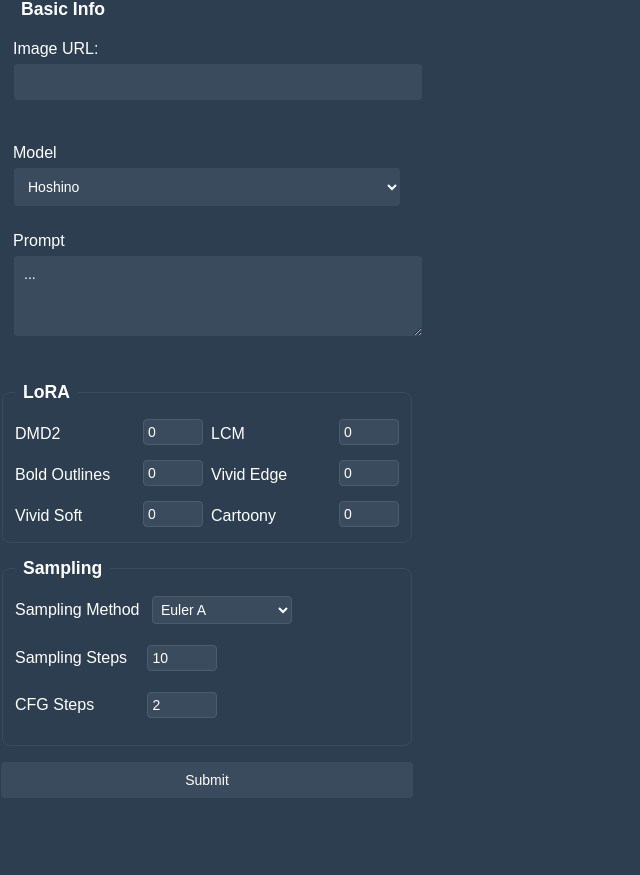
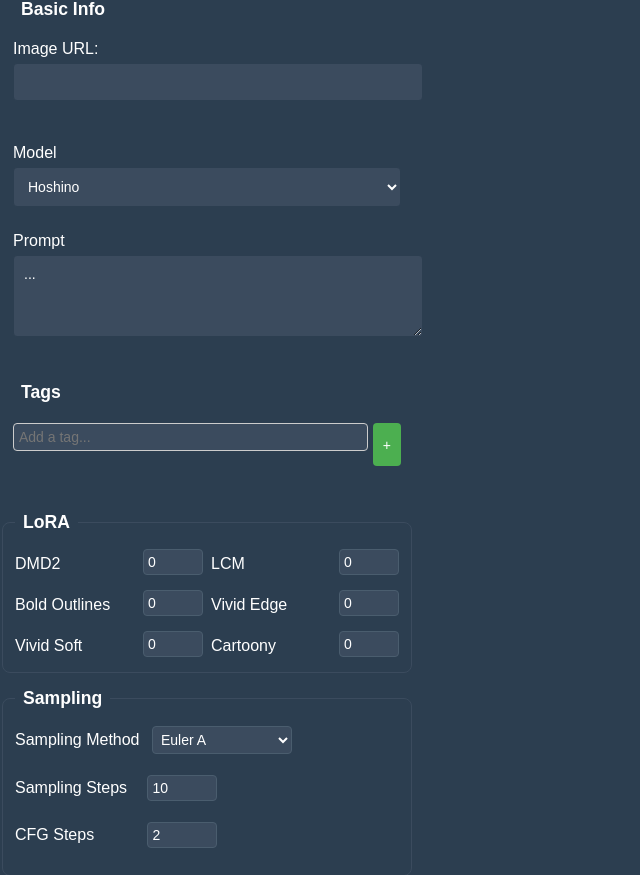
Before and after one commit to ShinyMyst/atherium-image-sorter, a Flask app: page /submit in a window 1280 px wide. Shown: the part 250-1125 px from the top of the page, without its empty margins (0-640 px from the left). Before the commit the page ends 1048 px from the top, so only its background shows below. Run offline with Flask 3, Linux system fonts and the light colour scheme.

Commit message:
Added tags to submit form

```diff
--- a/app.py
+++ b/app.py
@@ -48,6 +48,8 @@ def post_submit():
     # all the names should be in the submit.py only
 
     data_sets = []
+    print(dict(request.form))
+    print(form)
 
     # TODO - Needto change the form to avoid hardcoding but giving up for now
     if form.test_data.data:
@@ -57,12 +59,14 @@ def post_submit():
     if form.gallery.data:
         data_sets.append("Gallery")
     print(data_sets)
+    tags = [tag.data.lower() for tag in form.tags if tag.data]
 
     structured_data = {
             # Direct access via form.field.data
             "url": form.url.data,
             "model": form.model.data,
             "prompt": form.prompt.data,
+            "Tags": tags,
             "LoRA": {
                 "dmd2": form.dmd2.data,
                 "lcm": form.lcm.data,
--- a/forms/submit.py
+++ b/forms/submit.py
@@ -6,7 +6,8 @@ from wtforms import (
     IntegerField,
     FloatField,
     TextAreaField,
-    BooleanField
+    BooleanField,
+    FieldList
 )
 
 
@@ -23,6 +24,7 @@ class SubmitForm(FlaskForm):
         ('Hoseki', 'Hoseki')
         ])
     prompt = TextAreaField('Prompt', default='...')
+    tags = FieldList(StringField('Tag'), min_entries=0)
 
     # LoRA
     dmd2 = FloatField('DMD2', default=0)
--- a/static/css/submit.css
+++ b/static/css/submit.css
@@ -80,3 +80,58 @@ fieldset.sampling-parameters label {
     min-width: 120px;
     display: inline-block;
 }
+
+.tag-container {
+    margin: 10px 0;
+}
+
+.tag-input {
+    display: flex;
+    margin-bottom: 10px;
+}
+
+#tag-input {
+    flex-grow: 1;
+    padding: 5px;
+    border: 1px solid #ccc;
+    border-radius: 4px;
+}
+
+#add-tag {
+    margin-left: 5px;
+    padding: 5px 10px;
+    background-color: #4CAF50;
+    color: white;
+    border: none;
+    border-radius: 4px;
+    cursor: pointer;
+}
+
+#add-tag:hover {
+    background-color: #45a049;
+}
+
+.tags-list {
+    display: flex;
+    flex-wrap: wrap;
+    gap: 5px;
+}
+
+.tag-item {
+    display: inline-flex;
+    align-items: center;
+    background-color: #3b4b5e;
+    padding: 3px 8px;
+    border-radius: 4px;
+    font-size: 14px;
+}
+
+.remove-tag {
+    margin-left: 5px;
+    cursor: pointer;
+    color: #888;
+}
+
+.remove-tag:hover {
+    color: #f44336;
+}
--- /dev/null
+++ b/static/js/tags.js
@@ -0,0 +1,48 @@
+document.addEventListener('DOMContentLoaded', function() {
+    const tagInput = document.getElementById('tag-input');
+    const addTagButton = document.getElementById('add-tag');
+    const tagsList = document.getElementById('tags-list');
+
+    function addTag(tagText) {
+        if (!tagText.trim()) return;
+
+        // Create the tag element
+        const tagIndex = document.querySelectorAll('[name^="tags-"]').length;
+        const tagElement = document.createElement('span');
+        tagElement.className = 'tag-item';
+        tagElement.innerHTML = `
+            ${tagText}
+            <input type="hidden" name="tags-${tagIndex}" value="${tagText}">
+            <span class="remove-tag">×</span>
+        `;
+
+        // Add to the list
+        tagsList.appendChild(tagElement);
+
+        // Clear input
+        tagInput.value = '';
+
+        // Add remove functionality
+        tagElement.querySelector('.remove-tag').addEventListener('click', function() {
+            tagElement.remove();
+            // Re-index remaining tags
+            const hiddenInputs = tagsList.querySelectorAll('[name^="tags-"]');
+            hiddenInputs.forEach((input, index) => {
+                input.name = `tags-${index}`;
+            });
+        });
+    }
+
+    // Add tag on button click
+    addTagButton.addEventListener('click', function() {
+        addTag(tagInput.value);
+    });
+
+    // Add tag on Enter key
+    tagInput.addEventListener('keypress', function(e) {
+        if (e.key === 'Enter') {
+            e.preventDefault();
+            addTag(tagInput.value);
+        }
+    });
+});
--- a/templates/_macros.html
+++ b/templates/_macros.html
@@ -30,6 +30,6 @@
         <div class="lora-value">
             <input type="number" value={{ field.data }} min="0" max="2" step="0.1">
         </div>
-        <input type="hidden" value="{{ url }}">
+        {% if url %}<input type="hidden" name="lora_{{ field.name }}_url" value="{{ url }}">{% endif %}
     </div>
 {% endmacro %}
--- a/templates/submit.html
+++ b/templates/submit.html
@@ -32,13 +32,34 @@
 
             {{ form.model.label }} {{ form.model() }}<br>
             {{ form.prompt.label }} {{ form.prompt() }}<br>
+
         </fieldset>
 
+        <fieldset>
+    <legend>Tags</legend>
+    <div class="tag-container">
+        <div class="tag-input">
+            <input type="text" id="tag-input" placeholder="Add a tag...">
+            <button type="button" id="add-tag">+</button>
+        </div>
+        <div class="tags-list" id="tags-list">
+            {% for tag in form.tags %}
+                {% if tag.data %}
+                    <span class="tag-item">
+                        {{ tag.data }}
+                        <input type="hidden" name="tags-{{ loop.index0 }}" value="{{ tag.data }}">
+                        <span class="remove-tag">×</span>
+                    </span>
+                {% endif %}
+            {% endfor %}
+        </div>
+    </div>
+</fieldset>
 
 <fieldset class="lora-fieldset">
     <legend>LoRA</legend>
-    {{ lora_submit(form.dmd2) }}
-    {{ lora_submit(form.lcm) }}
+    {{ lora_submit(form.dmd2, "URL TEST") }}
+    {{ lora_submit(form.lcm, "LCM Test") }}
     {{ lora_submit(form.bold_outlines) }}
     {{ lora_submit(form.vivid_edge) }}
     {{ lora_submit(form.vivid_soft) }}
@@ -57,6 +78,6 @@
 
 {# Script #}
     <script src="{{ url_for('static', filename='js/img_preview.js') }}"></script>
-    <script src="{{ url_for('static', filename='js/sliders.js') }}"></script>
+    <script src="{{ url_for('static', filename='js/tags.js') }}"></script>
 </body>
 </html>
```
Also changed, not shown: static/js/sliders.js (line endings or trailing spaces).
